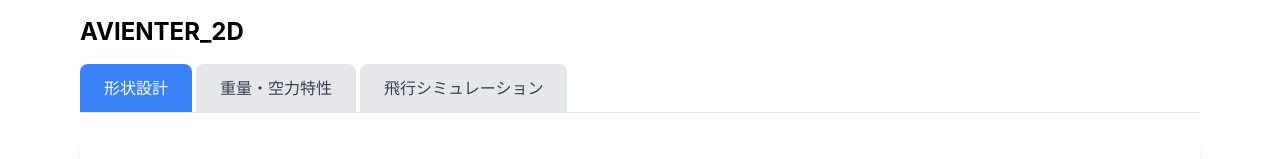
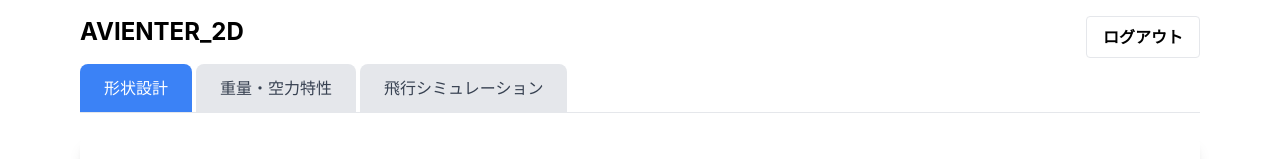
Before and after one commit to tsubasa-shinohara/AVIENTER_2Dx_1015, a React (Create React App) app: page / in a window 1280 px wide. Shown: the top 159 px of the page. Built offline with nearby package versions, Linux system fonts and the light colour scheme; sample sign-in values are in the browser's storage.

Commit message:
ログアウトボタンを追加

```diff
--- a/src/components/rocket/RocketSimulator.jsx
+++ b/src/components/rocket/RocketSimulator.jsx
@@ -1,6 +1,6 @@
 // メインのシミュレーターコンポーネント
 import React, { useState, useCallback, useEffect, useMemo, useRef } from 'react';
-
+import { useNavigate } from 'react-router-dom';
 // 定数とデータ定義のインポート
 import {
   SVG_CONFIG, MOTOR_THRUST_DATA, PARACHUTE_SIZES, FIN_MATERIALS,
@@ -443,8 +443,8 @@ const useRocketSimulator = () => {
       finFlutterSpeedDisplay: formatSpeedValue(finFlutterSpeed)
     };
   }, [noseHeight, bodyHeight, finSweepLength, finTipWidth, finBaseWidth, bodyWidth, centerOfGravity,
-     pressureCenter, aerodynamicCenter, stabilityCenterOfPressure, staticMargins,
-     finHeight, finThickness, finMaterial, weight]);
+    pressureCenter, aerodynamicCenter, stabilityCenterOfPressure, staticMargins,
+    finHeight, finThickness, finMaterial, weight]);
 
   // 現在の飛行フェーズを取得する関数
   const getCurrentFlightPhase = useCallback(() => {
@@ -1047,10 +1047,22 @@ const IntegratedRocketSimulator = () => {
   // ロケットシミュレーターフックを使用
   const rocketSim = useRocketSimulator();
 
+  const navigate = useNavigate();
+  // ログアウト処理
+  const handleLogout = () => {
+    localStorage.removeItem('isLoggedIn'); // ログイン状態を削除
+    navigate('/login'); // ログイン画面にリダイレクト
+  }
+
   return (
-    <div className="max-w-6xl mx-auto p-4">
+    <div className="relative max-w-6xl mx-auto p-4">
       <h2 className="text-2xl font-bold mb-4">AVIENTER_2D</h2>
-
+      <button
+        onClick={handleLogout}
+        className="absolute top-4 right-4 px-4 py-2 border border-gray text-gray font-bold rounded hover:bg-white hover:text-black-300 transition z-10"
+      >
+        ログアウト
+      </button>
       <div className="flex border-b mb-6">
         <button
           className={`px-6 py-3 font-medium ${activeTab === 'design' ? 'bg-blue-500 text-white' : 'bg-gray-200 text-gray-700'} rounded-t-lg`}
```
